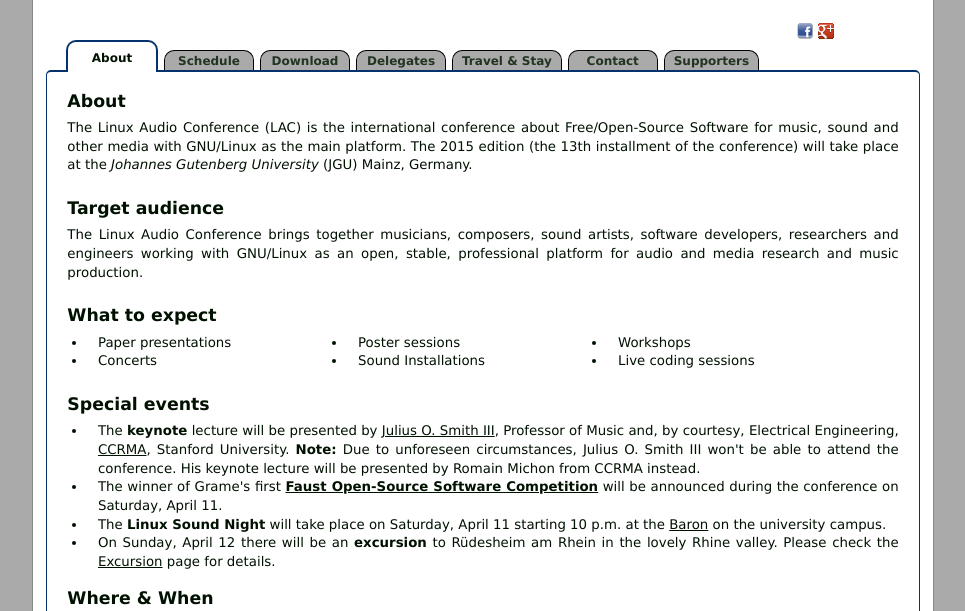
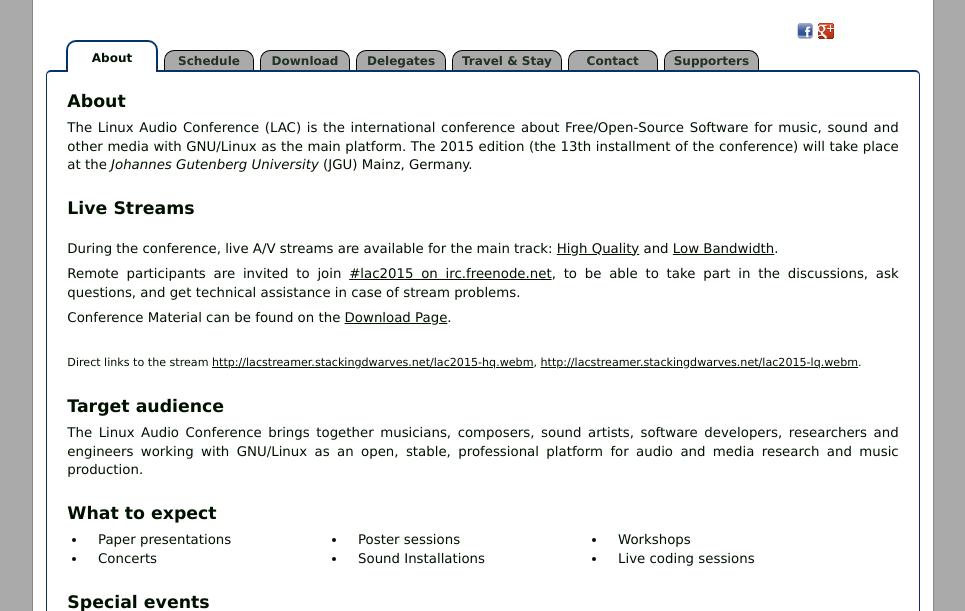
Before and after one commit to x42/lac2015, a PHP site: page / in a window 1280 px wide. Shown: the part 148-759 px from the top of the page, without its empty margins (157-1122 px from the left). Run offline with PHP 8.4, Linux system fonts and the light colour scheme; data that the repository does not hold is empty; a stand-in replaces the project's code that opens the database connection; some libraries are stand-ins or nearby versions.

Commit message:
update stream information

```diff
--- a/pages/about.php
+++ b/pages/about.php
@@ -4,6 +4,13 @@ The Linux Audio Conference (LAC) is the international conference about
 Free/Open-Source Software for music, sound and other media with GNU/Linux as the main platform.
 The 2015 edition (the 13th installment of the conference) will take place at the <em>Johannes Gutenberg University</em> (JGU) Mainz, Germany.
 </p>
+
+<h1>Live Streams</h1>
+<p>
+<div class="center" style="margin-top:.5em; margin-bottom:.-5em;"><p>During the conference, live A/V streams are available for the main track: <a href="http://lac.linuxaudio.org/2015/vid/-1" rel="external">High Quality</a> and  <a href="http://lac.linuxaudio.org/2015/vid/-2" rel="external">Low Bandwidth</a>.</p>
+<p>Remote participants are invited to join <a href="http://webchat.freenode.net/?channels=lac2015" rel="external">#lac2015 on irc.freenode.net</a>, to be able to take part in the discussions, ask questions, and get technical assistance in case of stream problems.</p><p>Conference Material can be found on the <a href="http://lac.linuxaudio.org/2015/files">Download Page</a>.</p><br/></div>
+
+<small>Direct links to the stream <a href="http://lacstreamer.stackingdwarves.net/lac2015-hq.webm">http://lacstreamer.stackingdwarves.net/lac2015-hq.webm</a>, <a href="http://lacstreamer.stackingdwarves.net/lac2015-lq.webm">http://lacstreamer.stackingdwarves.net/lac2015-lq.webm</a>.</small></p>
 
 <h1>Target audience</h1>
 <p>
--- a/pages/program.php
+++ b/pages/program.php
@@ -3,7 +3,7 @@
   function program_header($mode,$details) {
     echo '<h1>Conference Schedule</h1>'."\n";
 ### Note during conference about streaming and IRC ###
-    echo '<div class="center" style="margin-top:.5em; margin-bottom:.-5em;"><p>During the conference, live A/V streams are available for the main track: <a href="http://lac.linuxaudio.org/2015/vid/-1" rel="external">High Quality</a> and  <a href="http://lac.linuxaudio.org/2015/vid/-2" rel="external">Low Bandwidth</a></p><p>Remote participants are invited to join <a href="http://webchat.freenode.net/?channels=lac2015" rel="external">#lac2015 on irc.freenode.net</a>, to be able to take part in the discussions, ask questions, and get technical assistance in case of stream problems.</p><p>Conference Material can be found on the <a href="'.local_url('files').'">Download Page</a>.</p><br/></div>';
+    echo '<div class="center" style="margin-top:.5em; margin-bottom:.-5em;"><p>During the conference, live A/V streams are available for the main track: <a href="http://lac.linuxaudio.org/2015/vid/-1" rel="external">High Quality</a> and  <a href="http://lac.linuxaudio.org/2015/vid/-2" rel="external">Low Bandwidth</a>.</p><p>Remote participants are invited to join <a href="http://webchat.freenode.net/?channels=lac2015" rel="external">#lac2015 on irc.freenode.net</a>, to be able to take part in the discussions, ask questions, and get technical assistance in case of stream problems.</p><p>Conference Material can be found on the <a href="'.local_url('files').'">Download Page</a>.</p><br/></div>';
 
 #    echo 'Direct links to video stream:<ul><li><a href="http://lacstreamer.stackingdwarves.net/lac2015-hq.webm" rel="external">http://lacstreamer.stackingdwarves.net/lac2015-hq.webm</a> (Europe)</li><li><a href="http://radio.linuxaudio.org/lac2015.ogg" rel="external">http://radio.linuxaudio.org/lac2015.ogg</a> (US)</li></ul>';
 #    echo '<div>The A/V is provided in Ogg/Theora/Vorbis (plays in firefox, chrom[e|ium]). Should you have problems playing these, consult Wikipedia\'s <a href="http://en.wikipedia.org/wiki/Wikipedia:Media_help_%28Ogg%29" rel="external">OGG media help.</a></div><br/>';
```
